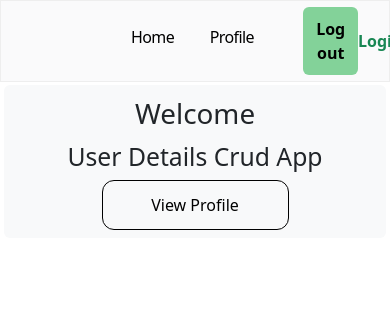
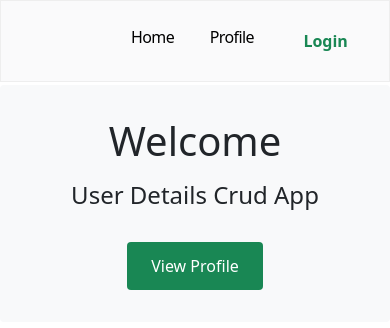
Before and after one commit to Kamwaro-001/crud_app, a Vue app in the folder frontend/: page / in a window 390 px wide. Shown: the top 328 px of the page. Built offline with nearby package versions, Linux system fonts and the light colour scheme.

Commit message:
Add ForgotPassView and ResetPassView components. The backend functionality has not been implemented yet

```diff
--- a/frontend/src/components/EditDetails.vue
+++ b/frontend/src/components/EditDetails.vue
@@ -1,7 +1,9 @@
 <script setup>
 import { useMessageStore } from '@/stores/message'
 import { useProfileStore } from '@/stores/profile.module'
+import { useAuthStore } from '@/stores/auth.module';
 import { onMounted, ref, watchEffect } from 'vue'
+import router from '@/router'
 
 const msg = ref('')
 
@@ -18,6 +20,9 @@ let userProfile = ref({
 const useStore = useProfileStore()
 
 watchEffect(() => {
+  if (!useAuthStore().$state.status.loggedIn) {
+    router.push('/login')
+  }
   msg.value = useMessageStore().message
   userProfile.value = useProfileStore().userDetails
 })
--- /dev/null
+++ b/frontend/src/components/ForgotPass.vue
@@ -0,0 +1,44 @@
+<template>
+  <div class="container">
+    <div class="row justify-content-center">
+      <div class="col-md-6">
+        <div class="card mt-5">
+          <div class="card-header text-center">
+            <h3>Forgot Password</h3>
+          </div>
+          <div class="card-body">
+            <form @submit.prevent="handleForgotPassword">
+              <div class="mb-3">
+                <label for="email" class="form-label">Email</label>
+                <input type="email" id="email" class="form-control" v-model="email" placeholder="Enter your email" required />
+              </div>
+              <button type="submit" class="btn btn-success w-100">Submit</button>
+            </form>
+          </div>
+        </div>
+      </div>
+    </div>
+  </div>
+</template>
+
+<script>
+import axios from 'axios';
+
+export default {
+  data() {
+    return {
+      email: '',
+    };
+  },
+  methods: {
+    async handleForgotPassword() {
+      try {
+        await axios.post('/api/forgot-password', { email: this.email });
+
+      } catch (error) {
+        console.log(error)
+      }
+    },
+  },
+};
+</script>
--- a/frontend/src/components/LoginUser.vue
+++ b/frontend/src/components/LoginUser.vue
@@ -61,7 +61,7 @@ watchEffect(() => {
 
         <div class="auth-extras">
           <p class="mt-3 mb-3 text-muted">
-            Trouble logging in? <router-link to="#">Reset password</router-link><br />
+            Forgot password? <router-link to="/change-password">Reset password</router-link><br />
             Don't have an account? <router-link to="/register">Create account here</router-link>
           </p>
         </div>
--- a/frontend/src/components/NavComponent.vue
+++ b/frontend/src/components/NavComponent.vue
@@ -1,18 +1,21 @@
 <script setup>
-// implement the handleLogout function
 import { useAuthStore } from '@/stores/auth.module'
+import { watchEffect, ref } from 'vue'
 import { useRouter } from 'vue-router'
 
 const authStore = useAuthStore()
 const router = useRouter()
+
+const check = ref(false)
 
 const handleLogout = () => {
   authStore.logout()
   router.push('/login')
 }
 
-const check = authStore.$state.status.loggedIn
-console.log(check)
+watchEffect(() => {
+  check.value = authStore.$state.status.loggedIn
+})
 </script>
 
 <template>
@@ -30,18 +33,12 @@ console.log(check)
       </div>
 
       <div class="nav-end">
-        <!-- {#if check} -->
-        <div class="right-container">
+        <div class="right-container" v-if="check">
           <button class="btn btn-success" @click.prevent="handleLogout">Log out</button>
         </div>
-        <!-- {:else} -->
-        <div class="right-container">
+        <div class="right-container" v-else>
           <router-link class="nav-link text-success login-link" to="/login">Login</router-link>
-          <!-- <button class="btn btn-success">
-            <router-link class="nav-link" to="/register">Create an account</router-link>
-          </button> -->
         </div>
-        <!-- {/if} -->
 
         <button id="hamburger" aria-label="hamburger" aria-haspopup="true" aria-expanded="false">
           <i class="bi bi-list" aria-hidden="true" />
--- /dev/null
+++ b/frontend/src/components/ResetPass.vue
@@ -0,0 +1,49 @@
+<template>
+  <div class="container">
+    <div class="row justify-content-center">
+      <div class="col-md-6">
+        <div class="card mt-5">
+          <div class="card-header text-center">
+            <h3>Reset Password</h3>
+          </div>
+          <div class="card-body">
+            <form @submit.prevent="handleResetPassword">
+              <div class="mb-3">
+                <label for="password" class="form-label">New Password</label>
+                <input type="password" id="password" class="form-control" v-model="password" placeholder="Enter new password" required />
+              </div>
+              <div class="mb-3">
+                <label for="confirmPassword" class="form-label">Confirm New Password</label>
+                <input type="password" id="confirmPassword" class="form-control" v-model="confirmPassword" placeholder="Confirm new password" required />
+              </div>
+              <button type="submit" class="btn btn-success w-100">Submit</button>
+            </form>
+          </div>
+        </div>
+      </div>
+    </div>
+  </div>
+</template>
+
+<script>
+import axios from 'axios'
+
+export default {
+  data() {
+    return {
+      password: '',
+      confirmPassword: ''
+    }
+  },
+  methods: {
+    async handleResetPassword() {
+      const token = this.$route.query.token
+      try {
+        await axios.post('/api/reset-password', { token, password: this.password })
+      } catch (error) {
+        console.log(error)
+      }
+    }
+  }
+}
+</script>
--- a/frontend/src/components/TheWelcomeComponent.vue
+++ b/frontend/src/components/TheWelcomeComponent.vue
@@ -1,27 +1,47 @@
 <template>
-  <div class="text-center m-1 p-1 bg-light text-dark rounded">
-    <h1 class="text-center mt-1 p-1 w-100">Welcome</h1>
-    <h2 class="text-center m-1 font-weight-light ">User Details Crud App</h2>
+  <div class="container">
+    <h1>Welcome</h1>
+    <h2>User Details Crud App</h2>
     <router-link to="/profile">
-      <button class="btn m-1 w-50">View Profile</button>
+      <button class="btn btn-success">View Profile</button>
     </router-link>
   </div>
 </template>
 
 <style scoped>
+.container {
+  display: flex;
+  flex-direction: column;
+  align-items: center;
+  justify-content: center;
+  padding: 2rem;
+  background-color: #f8f9fa;
+  border-radius: 0.25rem;
+}
+
+h1 {
+  font-size: 2.5rem;
+  margin-bottom: 1rem;
+}
+
+h2 {
+  font-size: 1.5rem;
+  margin-bottom: 2rem;
+  font-weight: 300;
+}
+
 .btn {
-  /* width: 50%; */
-  border: 1px solid rgb(0, 0, 0) !important;
-  padding: 10px;
-  background-color: transparent;
-  color: black;
+  padding: 0.75rem 1.5rem;
   border: none;
-  padding: 12px;
-  border-radius: 12px;
+  border-radius: 0.25rem;
+  /* background-color: #008015; */
+  color: #fff;
+  font-size: 1rem;
   cursor: pointer;
+  transition: background-color 0.2s ease;
 }
 
 .btn:hover {
-  background-color: #65b86c;
+  background-color: #03571f;
 }
 </style>
--- a/frontend/src/components/UserProfile.vue
+++ b/frontend/src/components/UserProfile.vue
@@ -1,6 +1,8 @@
 <script setup>
 import { useProfileStore } from '@/stores/profile.module'
-import { ref, watchEffect } from 'vue'
+import { onMounted, ref, watchEffect } from 'vue'
+import { useAuthStore } from '@/stores/auth.module'
+import router from '@/router'
 
 const useStore = useProfileStore()
 const userProfile = ref({})
@@ -9,23 +11,45 @@ watchEffect(() => {
   useStore.fetchProfileDetails()
   userProfile.value = useProfileStore().userDetails
 })
+
+onMounted(() => {
+  if (!useAuthStore().$state.status.loggedIn) {
+    router.push('/login')
+  }
+})
 </script>
 
 <template>
-  <div class="card">
-    <div class="card-body">
-      <h5 class="card-title text-capitalize">
-        {{ userProfile.first_name + ' ' + userProfile.last_name }}
-      </h5>
-      <div class="w-50 bg-light rounded-3 m-auto p-3">
-        <p class="card-text">
-          Email: <span>{{ userProfile.email }}</span> <br />
-          Age: <span>{{ userProfile.age }}</span> <br />
-          Gender: <span>{{ userProfile.gender }}</span> <br />
-          Town: <span>{{ userProfile.town }}</span>
-        </p>
+  <div class="col-lg-8 m-auto">
+    <div class="card">
+      <div class="card-body">
+        <h4 class="text-center pb-2">Personal Details</h4>
+        <table class="table table-striped">
+          <tbody>
+            <tr>
+              <th scope="row">First Name</th>
+              <td>{{ userProfile.first_name }}</td>
+            </tr>
+            <tr>
+              <th scope="row">Last Name</th>
+              <td>{{ userProfile.last_name }}</td>
+            </tr>
+            <tr>
+              <th scope="row">Age</th>
+              <td>{{ userProfile.age }}</td>
+            </tr>
+            <tr>
+              <th scope="row">Gender</th>
+              <td>{{ userProfile.gender }}</td>
+            </tr>
+            <tr>
+              <th scope="row">Email</th>
+              <td>{{ userProfile.email }}</td>
+            </tr>
+          </tbody>
+        </table>
+        <router-link to="/edit" class="btn btn-success mt-3">Edit Profile</router-link>
       </div>
-      <router-link to="/edit" class="btn btn-success mt-3">Edit Profile</router-link>
     </div>
   </div>
 </template>
--- a/frontend/src/router/index.js
+++ b/frontend/src/router/index.js
@@ -4,6 +4,8 @@ import LoginView from '@/views/LoginView.vue'
 import RegisterView from '@/views/RegisterView.vue'
 import ProfileView from '@/views/ProfileView.vue'
 import DetailsView from '@/views/DetailsView.vue'
+import ForgotPassView from '@/views/ForgotPassView.vue'
+import ResetPassView from '@/views/ResetPassView.vue'
 
 const router = createRouter({
   history: createWebHistory(import.meta.env.BASE_URL),
@@ -33,6 +35,16 @@ const router = createRouter({
       name: 'edit-profile',
       component: DetailsView
     },
+    {
+      path: '/change-password',
+      name: 'change-password',
+      component: ForgotPassView
+    },
+    {
+      path: '/reset-password',
+      name: 'reset-password',
+      component: ResetPassView
+    },
   ]
 })
 
--- a/frontend/src/stores/auth.module.js
+++ b/frontend/src/stores/auth.module.js
@@ -47,6 +47,7 @@ export const useAuthStore = defineStore('auth', {
     logoutAction() {
       this.$state.status.loggedIn = false
       this.$state.token = null
+      useMessageStore().clearMessage()
     },
     registerSuccess() {
       this.$state.status.loggedIn = false
--- /dev/null
+++ b/frontend/src/views/ForgotPassView.vue
@@ -0,0 +1,7 @@
+<script setup>
+import ForgotPass from '@/components/ForgotPass.vue'
+</script>
+
+<template>
+  <ForgotPass />
+</template>
--- /dev/null
+++ b/frontend/src/views/ResetPassView.vue
@@ -0,0 +1,7 @@
+<script setup>
+import ResetPass from '@/components/ResetPass.vue'
+</script>
+
+<template>
+  <ResetPass />
+</template>
```
Also changed, not shown: 2 other files (tests, documents, lock files or other folders).
